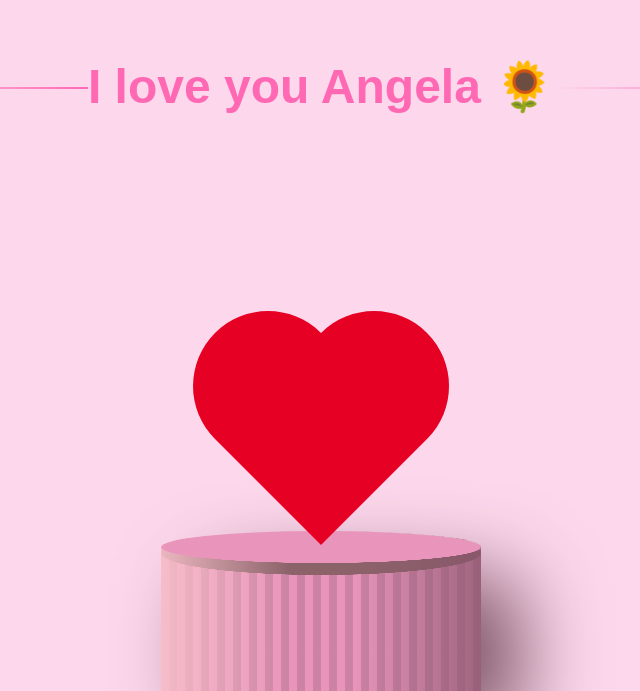
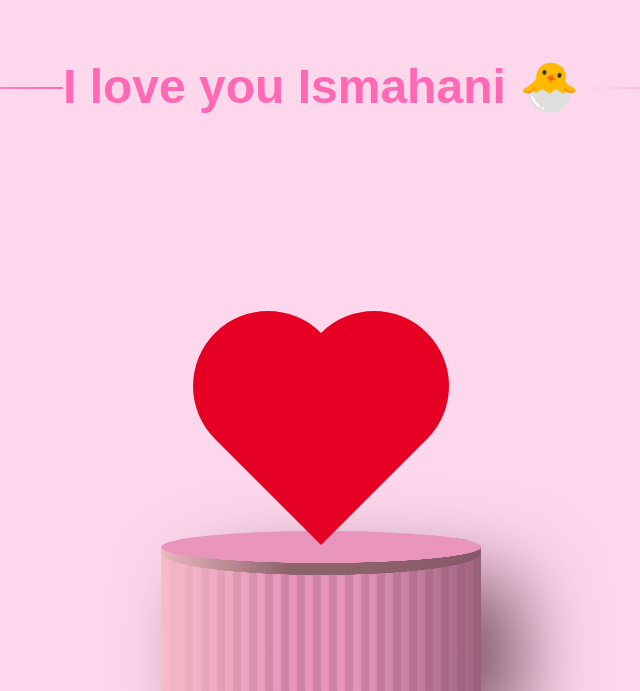
Before and after one commit to fikrizuhairi/isma, a plain HTML site: page index.html in a window 1280 px wide. Shown: the part 109-800 px from the top of the page, without its empty margins (319-959 px from the left). Drawn offline with Linux system fonts and the light colour scheme.

Commit message:
Update index.html

```diff
--- a/index.html
+++ b/index.html
@@ -6,7 +6,7 @@
   <link rel="stylesheet" href="./style.css">
 </head>
 <body>
-<h1>I love you Angela 🌻</h1>
+<h1>I love you Ismahani 🐣</h1>
 <div class="display">
   <svg viewBox="0 0 100 92">
     <path d="M8.57864 8.57864C20.0168 -2.85955 38.5618 -2.85955 50 8.57864C61.4382 -2.85955 79.9832 -2.85955 91.4214 8.57864C102.86 20.0168 102.86 38.5618 91.4214 50C91.4162 50.0052 91.411 50.0104 91.4058 50.0156L50 91.4213L8.59924 50.0206C8.59237 50.0137 8.58551 50.0069 8.57864 50C-2.85955 38.5618 -2.85955 20.0168 8.57864 8.57864Z" fill="currentcolor"/>
```
